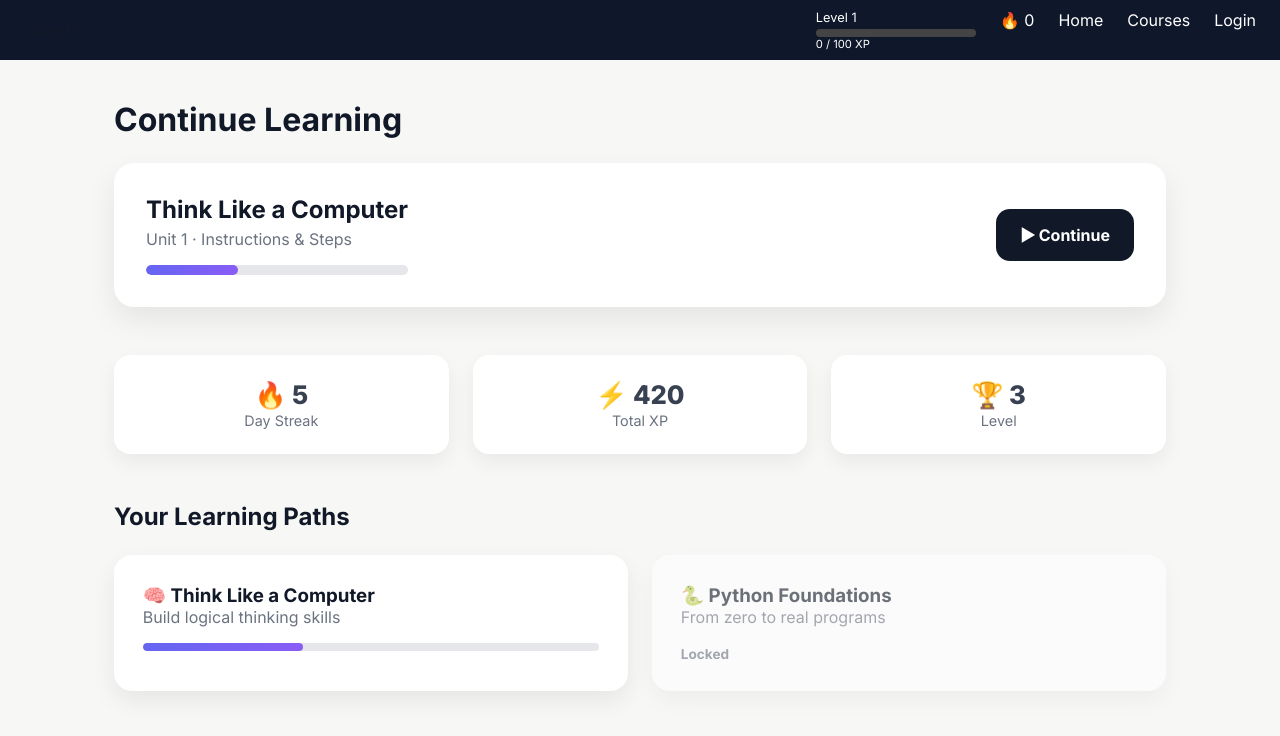
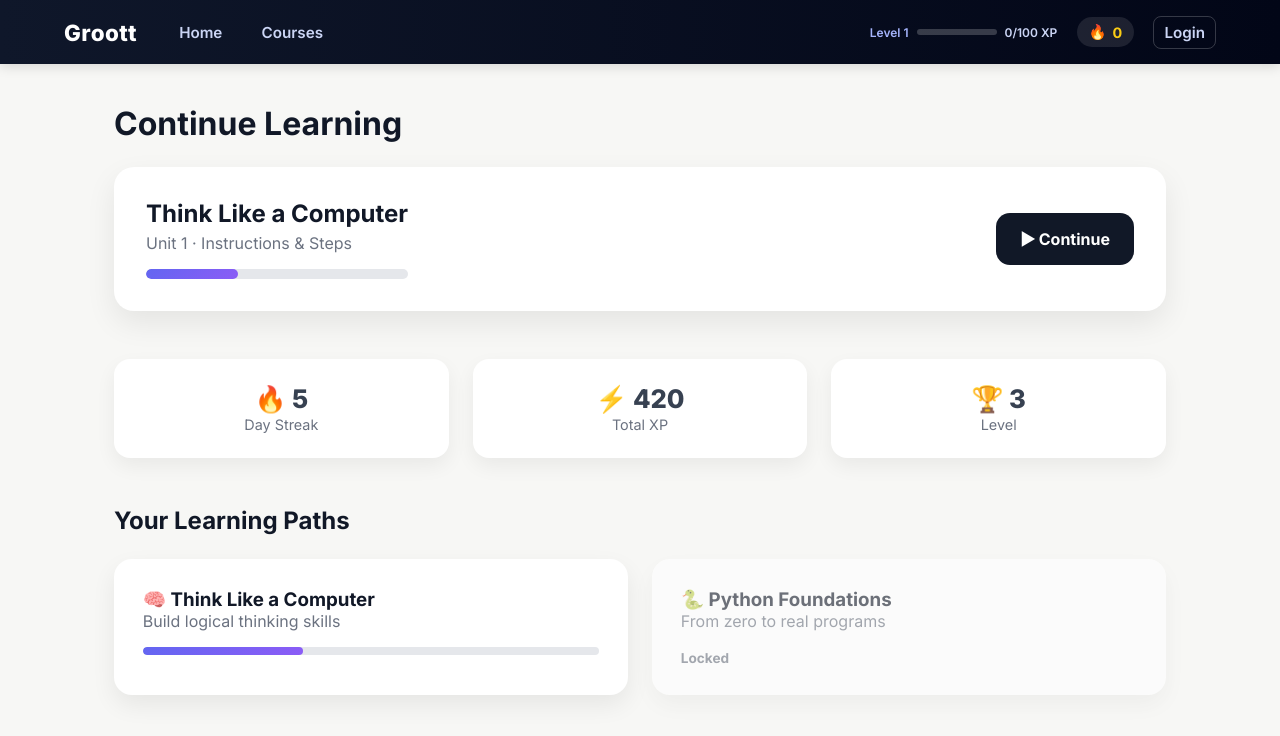
Before and after one commit to iamro045/Brilliant, a React (Vite) app: page / in a window 1280 px wide. Shown: the top 736 px of the page. Built offline with nearby package versions, Linux system fonts and the light colour scheme.

Commit message:
Minor Changes

```diff
--- a/src/components/Navbar.css
+++ b/src/components/Navbar.css
@@ -1,29 +1,91 @@
+/* =========================
+   NAVBAR (SCOPED)
+========================= */
+
 .navbar {
-  width: 100vw; /* 👈 IMPORTANT */
-  height: 60px;
+  position: sticky;
+  top: 0;
+  z-index: 50;
+
+  height: 64px;
+  background: linear-gradient(90deg, #0f172a, #020617);
+  box-shadow: 0 2px 12px rgba(0, 0, 0, 0.15);
+}
+
+/* INNER WRAPPER */
+.navbar-inner {
+  max-width: 1200px;
+  height: 100%;
+  margin: 0 auto;
+  padding: 0 1.5rem;
+
   display: flex;
   align-items: center;
   justify-content: space-between;
-  background: #0f172a;
-  color: white;
-  padding: 14px 24px;
 }
 
-.logo {
-  font-size: 1.1rem;
-  font-weight: 600;
+/* LEFT SIDE */
+.navbar-left {
+  display: flex;
+  align-items: center;
+  gap: 2rem;
 }
 
-.links {
-  display: flex;
-  gap: 1.5rem;
+/* LOGO */
+.navbar-logo {
+  font-size: 1.4rem;
+  font-weight: 800;
+  color: #ffffff;
+  text-decoration: none;
+  letter-spacing: 0.5px;
 }
 
-.links a {
-  color: white;
-  text-decoration: none;
+/* NAV LINKS */
+.navbar-links {
+  display: flex;
+  gap: 1.2rem;
 }
 
-.links a:hover {
-  text-decoration: underline;
+.nav-link {
+  color: #cbd5f5;
+  text-decoration: none;
+  font-weight: 600;
+  font-size: 0.95rem;
+  padding: 6px 10px;
+  border-radius: 8px;
+  transition: all 0.2s ease;
 }
+
+.nav-link:hover {
+  background: rgba(255, 255, 255, 0.08);
+  color: #ffffff;
+}
+
+/* RIGHT SIDE */
+.navbar-right {
+  display: flex;
+  align-items: center;
+  gap: 1.2rem;
+}
+
+/* STREAK */
+.navbar-streak {
+  display: flex;
+  align-items: center;
+  gap: 6px;
+  background: rgba(255, 255, 255, 0.1);
+  padding: 6px 12px;
+  border-radius: 999px;
+  font-weight: 700;
+  color: #facc15;
+  font-size: 0.9rem;
+}
+
+/* LOGIN LINK */
+.login-link {
+  border: 1px solid rgba(255, 255, 255, 0.2);
+}
+
+.login-link:hover {
+  border-color: rgba(255, 255, 255, 0.4);
+}
--- a/src/components/Navbar.jsx
+++ b/src/components/Navbar.jsx
@@ -1,26 +1,37 @@
 import { Link } from "react-router-dom";
-import { useXP } from "../context/XPContext";
 import XPBar from "./XPBar";
 import "./Navbar.css";
-import { useStreak } from "../context/StreakContext";
 
 const Navbar = () => {
-  const { xp } = useXP();
-  const { streak } = useStreak();
+  return (
+    <header className="navbar">
+      <div className="navbar-inner">
+        {/* LEFT */}
+        <div className="navbar-left">
+          <Link to="/" className="navbar-logo">
+            Groott
+          </Link>
 
+          <nav className="navbar-links">
+            <Link to="/" className="nav-link">Home</Link>
+            <Link to="/courses" className="nav-link">Courses</Link>
+          </nav>
+        </div>
 
-  return (
-    <nav className="navbar">
-      <h3 className="logo">Groott</h3>
+        {/* RIGHT */}
+        <div className="navbar-right">
+          <XPBar />
 
-      <div className="links">
-        <XPBar />
-        <span>🔥 {streak}</span>
-        <Link to="/">Home</Link>
-        <Link to="/courses">Courses</Link>
-        <Link to="/login">Login</Link>
+          <div className="navbar-streak">
+            🔥 <span>0</span>
+          </div>
+
+          <Link to="/login" className="nav-link login-link">
+            Login
+          </Link>
+        </div>
       </div>
-    </nav>
+    </header>
   );
 };
 
--- /dev/null
+++ b/src/components/XPBar.css
@@ -0,0 +1,30 @@
+.xpbar {
+  display: flex;
+  align-items: center;
+  gap: 8px;
+  color: #e5e7eb;
+  font-size: 0.75rem;
+  font-weight: 600;
+}
+
+.xp-label {
+  color: #a5b4fc;
+}
+
+.xp-track {
+  width: 80px;
+  height: 6px;
+  background: rgba(255, 255, 255, 0.2);
+  border-radius: 999px;
+  overflow: hidden;
+}
+
+.xp-fill {
+  height: 100%;
+  background: linear-gradient(90deg, #22c55e, #4ade80);
+  transition: width 0.4s ease;
+}
+
+.xp-value {
+  color: #cbd5f5;
+}
--- a/src/components/XPBar.jsx
+++ b/src/components/XPBar.jsx
@@ -1,35 +1,21 @@
-import { useXP } from "../context/XPContext";
+import "./XPBar.css";
 
 const XPBar = () => {
-  const { level, currentLevelXp } = useXP();
+  const currentXP = 0;
+  const maxXP = 100;
 
   return (
-    <div style={{ minWidth: "160px" }}>
-      <div style={{ fontSize: "0.8rem" }}>
-        Level {level}
-      </div>
-
-      <div
-        style={{
-          background: "#444",
-          height: "8px",
-          borderRadius: "4px",
-          overflow: "hidden",
-          marginTop: "4px",
-        }}
-      >
+    <div className="xpbar">
+      <span className="xp-label">Level 1</span>
+      <div className="xp-track">
         <div
-          style={{
-            width: `${currentLevelXp}%`,
-            background: "#facc15",
-            height: "100%",
-          }}
+          className="xp-fill"
+          style={{ width: `${(currentXP / maxXP) * 100}%` }}
         />
       </div>
-
-      <div style={{ fontSize: "0.7rem" }}>
-        {currentLevelXp} / 100 XP
-      </div>
+      <span className="xp-value">
+        {currentXP}/{maxXP} XP
+      </span>
     </div>
   );
 };
```
